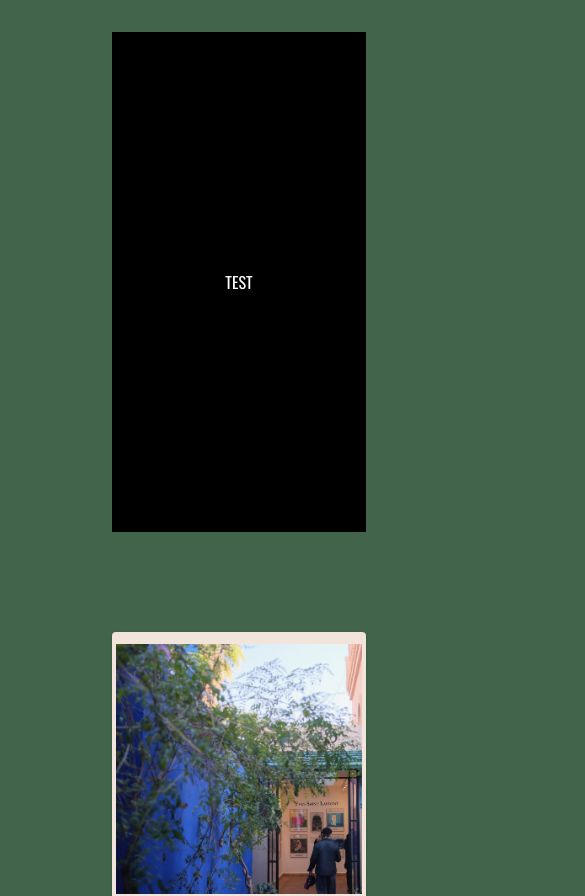
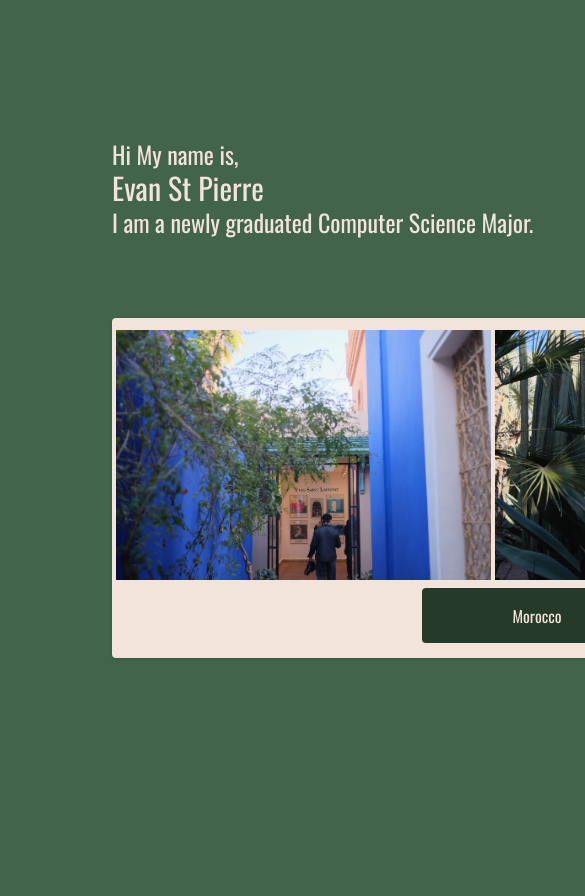
Before and after one commit to evanstpierre/evans-website, a Next.js app: page / in a window 390 px wide. Shown: the top 896 px of the page, 585 px wide, since content can reach past the window. After the commit the page ends 844 px from the top, so only its background shows below. Built offline with nearby package versions, Linux system fonts and the light colour scheme; no server answers.

Commit message:
trying to fix fonts

```diff
--- a/app/components/Intro.tsx
+++ b/app/components/Intro.tsx
@@ -39,8 +39,16 @@ export default function Intro() {
   }, [fiveDaysAgo]);
 
   return (
-    <div className="max-w-[1000px] h-[500px] bg-black text-white flex items-center justify-center">
-      TEST
+    <div className="min-w-[850px] max-w-[1000px] max-h-[500px] text-[#F2E3DB] flex justify-center items-start
+
+ flex-col ">
+      <p className="font-[var(--font-jetbrainsmono)] text-2xl" >
+        Hi My name is,
+      </p>
+      <div className="font-[var(--font-anton)] text-3xl">
+        Evan St Pierre
+      </div>
+      <p className=" min-w[300px] animate-typing font-[var(--font-jetbrainsmono)] text-2xl">I am a newly graduated Computer Science Major.</p>
     </div>
   );
 }
--- a/app/globals.css
+++ b/app/globals.css
@@ -3,9 +3,9 @@
 :root {
   --background: #41644A;
   --foreground: #F2E3DB;
-  --font-anton: 'Anton', sans-serif;
+  /* --font-anton: 'Anton', sans-serif;
   --font-oswald: 'Oswald', sans-serif;
-  --font-jetbrainsmono: 'JetBrains Mono', monospace;
+  --font-jetbrainsmono: 'JetBrains Mono', monospace; */
 }
 
 .container {
--- a/app/layout.tsx
+++ b/app/layout.tsx
@@ -3,28 +3,24 @@ import { Anton, Oswald, JetBrains_Mono } from "next/font/google";
 import "./globals.css";
 
 // Font Configurations
+
 const anton = Anton({
-  weight: ["400"],
-  subsets: ["latin"],
+  subsets: ['latin'],
+  weight: '400',
   variable: '--font-anton',
-  display: "swap",
 });
 
 const oswald = Oswald({
-  weight: ["400", "500", "700"],
-  subsets: ["latin"],
+  subsets: ['latin'],
+  weight: ['400', '600'],
   variable: '--font-oswald',
-  display: "swap",
 });
 
-const jetBrainsMono = JetBrains_Mono({
-  weight: ["400", "500", "700"],
-  subsets: ["latin"],
+const jetbrains = JetBrains_Mono({
+  subsets: ['latin'],
+  weight: ['400', '600'],
   variable: '--font-jetbrainsmono',
-  display: "swap",
-  style: ["normal", "italic"],
 });
-
 export const metadata: Metadata = {
   title: "Evan St Pierre",
   description: "Built By Evan St Pierre",
@@ -39,8 +35,8 @@ export default function RootLayout({
   children: React.ReactNode;
 }>) {
   return (
-    <html lang="en" className={`${anton.variable} ${oswald.variable} ${jetBrainsMono.variable}`}>
-      <body>
+    <html lang="en" className={`${anton.variable} ${oswald.variable} ${jetbrains.variable}`}>
+      <body className="font-[var(--font-oswald)]">
         {children}
       </body>
     </html>
--- a/app/page.tsx
+++ b/app/page.tsx
@@ -4,12 +4,10 @@ import Intro from './components/Intro';
 
 export default function Home() {
   return (
-    <main className="min-h-screen p-8 sm:p-20 pb-20 font-[family-name:var(--font-geist-sans)] grid place-items-center">
-      <div className="max-w-[1440px] w-full px-[80px]">
+    <main className="min-h-screen p-8 sm:p-20 pb-20 grid place-items-center">
+
+      <div className="max-w-[1440px] px-[80px]   gap-20 flex  flex-col ">
         <Intro/>
-        <div className='h-[100px]'>
-
-        </div>
         <Gallery />
 
         {/* <ActivityStats /> */}
```
Also changed, not shown: app/components/TypeWriter.tsx (added).
